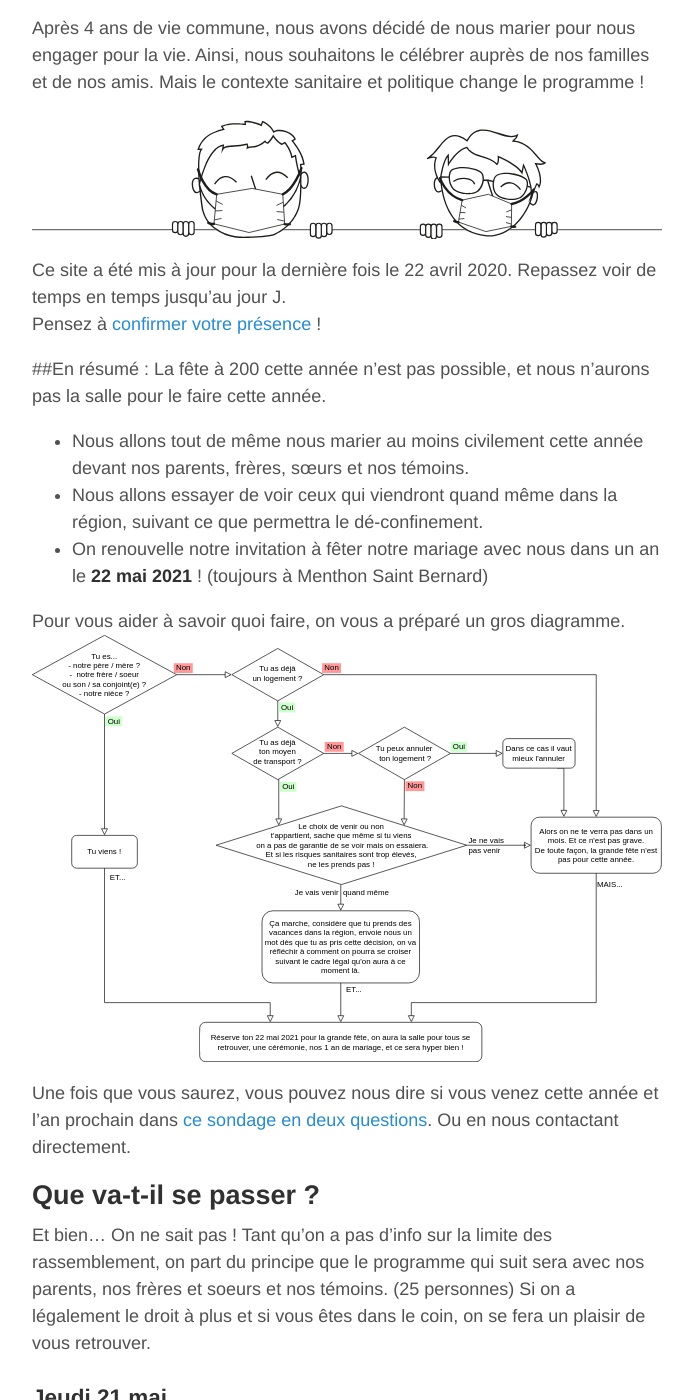
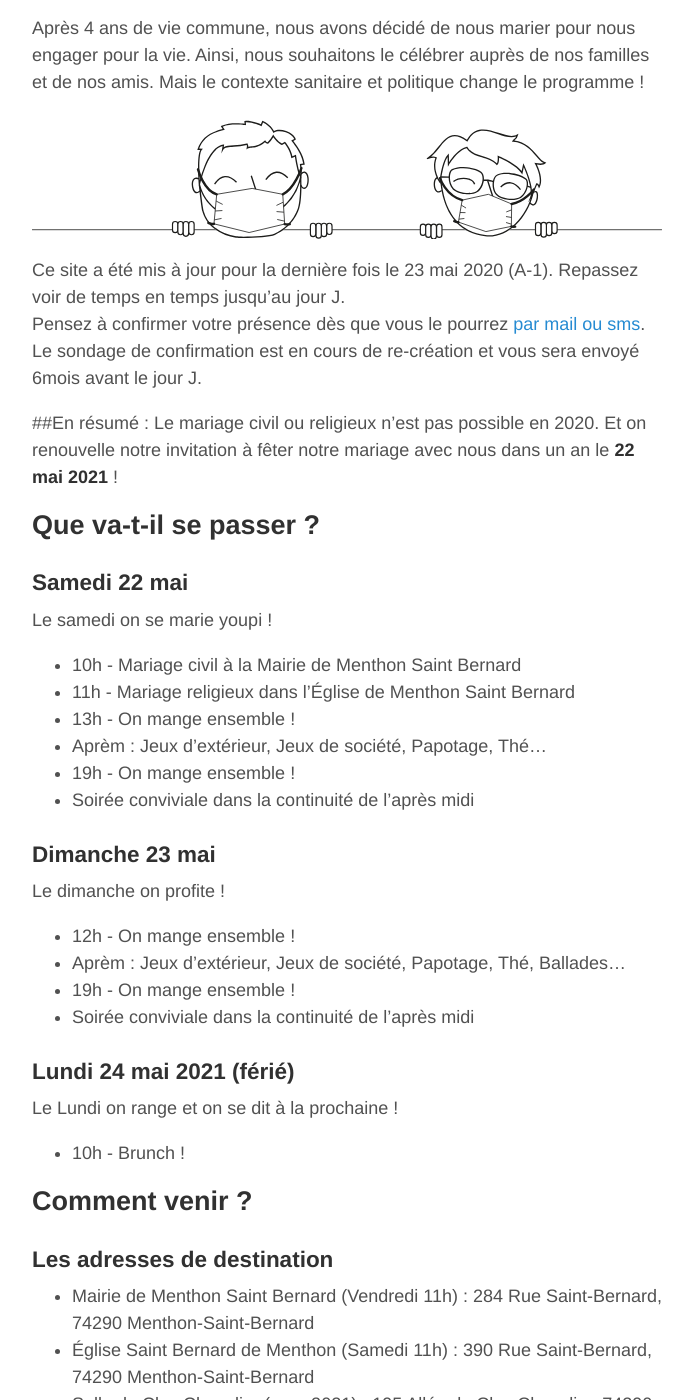
Before and after one commit to francoismarceau/blog, a Jekyll site: the page built from index.md, in a window 1280 px wide and 1400 px high, scrolled down 202 px. Shown: the whole window, without its empty margins (293-986 px from the left). Built offline with Jekyll 4.4.1, drawn with Linux system fonts in a browser that asks for light colours; some of the changed text lies outside the part shown.

Commit message:
modif horizon 2021

```diff
--- a/index.md
+++ b/index.md
@@ -9,62 +9,35 @@ title: On va se marier !
 Après 4 ans de vie commune, nous avons décidé de nous marier pour nous engager pour la vie. Ainsi, nous souhaitons le célébrer auprès de nos familles et de nos amis. Mais le contexte sanitaire et politique change le programme !
 
 
-
 ![image de nous](/assets/banner_pandemic.svg)
 
-Ce site a été mis à jour pour la dernière fois le 22 avril 2020. Repassez voir de temps en temps jusqu'au jour J.
-Pensez à [confirmer votre présence](https://docs.google.com/forms/d/e/1FAIpQLScYT0rV9Enf2myDoLE5mVnJNy8qGxbD27JnDLs2kgbEgZYQFg/viewform?usp=sf_link) !
+Ce site a été mis à jour pour la dernière fois le 23 mai 2020 (A-1). Repassez voir de temps en temps jusqu'au jour J.
+Pensez à confirmer votre présence dès que vous le pourrez [par mail ou sms](/contact). Le sondage de confirmation est en cours de re-création et vous sera envoyé 6mois avant le jour J.
 
 
 ##En résumé :
-La fête à 200 cette année n’est pas possible, et nous n’aurons pas la salle pour le faire cette année.
-* Nous allons tout de même nous marier au moins civilement cette année devant nos parents, frères, sœurs et nos témoins.
-* Nous allons essayer de voir ceux qui viendront quand même dans la région, suivant ce que permettra le dé-confinement.
-* On renouvelle notre invitation à fêter notre mariage avec nous dans un an le **22 mai 2021** ! (toujours à Menthon Saint Bernard)
-
-Pour vous aider à savoir quoi faire, on vous a préparé un gros diagramme.
-![gros diagramme](/assets/diagramme.svg)
-
-Une fois que vous saurez, vous pouvez nous dire si vous venez cette année et l'an prochain dans [ce sondage en deux questions](https://docs.google.com/forms/d/e/1FAIpQLScYT0rV9Enf2myDoLE5mVnJNy8qGxbD27JnDLs2kgbEgZYQFg/viewform?usp=sf_link). Ou en nous contactant directement.
+Le mariage civil ou religieux n’est pas possible en 2020. Et on renouvelle notre invitation à fêter notre mariage avec nous dans un an le **22 mai 2021** !
 
 
 ## Que va-t-il se passer ?
-Et bien… On ne sait pas ! Tant qu’on a pas d’info sur la limite des rassemblement, on part du principe que le programme qui suit sera avec nos parents, nos frères et soeurs et nos témoins. (25 personnes)
-Si on a légalement le droit à plus et si vous êtes dans le coin, on se fera un plaisir de vous retrouver.
 
-### Jeudi 21 mai
-Confinement.
-
-### Vendredi 22 mai
-* 11h - Mariage civil à la Mairie de Menthon Saint Bernard
-* 12h - On mange ensemble !
+### Samedi 22 mai
+Le samedi on se marie youpi !
+* 10h - Mariage civil à la Mairie de Menthon Saint Bernard
+* 11h - Mariage religieux dans l’Église de Menthon Saint Bernard
+* 13h - On mange ensemble !
 * Aprèm : Jeux d’extérieur, Jeux de société, Papotage, Thé…
-
-### Samedi 23 mai
-Le samedi on se marie, peut être...
-* 11h - Mariage religieux dans l’Église de Menthon Saint Bernard (inch’allah)
-* 12h - On mange ensemble !
-* Aprèm : Jeux d’extérieur, Jeux de société, Papotage, Thé…
-
-### Dimanche 24 mai
-Le dimanche on range et on se dit à l’année prochaine!
-* 10h - Brunch
+* 19h - On mange ensemble !
+* Soirée conviviale dans la continuité de l’après midi
 
 
-Par contre l’an prochain, tout le monde est invité, on sera en mesure d’accueillir nos amis et notre famille au complet.
-
-### Samedi 22 mai 2021
-Le samedi on fait la fête, eh !
-* 11h - Mariage religieux (si pas fait en 2020) ou cérémonie de renouvellement des voeux dans l'Église de Menthon Saint Bernard
-* 12h - Repas pour tous
-* Aprèm : Jeux d’extérieur, Jeux de société, Danse, Papotage, Thé, Bar à Cocktail, Surprises…
-* 19h - Repas pour tous
+### Dimanche 23 mai
+Le dimanche on profite !
+* 12h - On mange ensemble !
+* Aprèm : Jeux d’extérieur, Jeux de société, Papotage, Thé, Ballades...
+* 19h - On mange ensemble !
 * Soirée conviviale dans la continuité de l’après midi
 
-### Dimanche 23 mai 2021
-Le dimanche on ne fait rien, ou à la limite on profite !
-* 13h - Pique-nique participatif en montagne (Cascade d’Angon /  Beauregard / Col des  nes suivant météo)
-* 19h - Pique-nique participatif au port de Menthon Saint Bernard
 
 ### Lundi 24 mai 2021 (férié)
 Le Lundi on range et on se dit à la prochaine !
@@ -72,6 +45,7 @@ Le Lundi on range et on se dit à la prochaine !
 
 
 ## Comment venir ?
+
 ### Les adresses de destination
 * Mairie de Menthon Saint Bernard (Vendredi 11h) : 284 Rue Saint-Bernard, 74290 Menthon-Saint-Bernard
 * Église Saint Bernard de Menthon (Samedi 11h) : 390 Rue Saint-Bernard, 74290 Menthon-Saint-Bernard
@@ -108,8 +82,6 @@ Si vous préférez tout de même nous faire un cadeau, voici la liste de ce qu'o
 
 Pour participer, [faites un don sur notre cagnotte Paypal](https://paypal.me/pools/c/8mKyJgbJcC) et dites nous ce que vous souhaiteriez nous offrir. Vous pouvez bien évidemment nous offrir une part d'un cadeau pour nous aider à le financer !
 
-* une machine à coudre industrielle Juki DL5550-N (300€, déjà achetée pour confectionner nos tenues)
-* [Des intercom](https://www.speedway.fr/194519-kit-bluetooth-cardo-scala-rider-freecom-4-duo.html) pour casque de moto 415€
 * [Un GPS moto](https://www.tomtom.com/fr_fr/drive/motorcycle/products/rider-550/) 400 €
 * Des jeux de société (on a déjà : Carcasonne, Patchwork,Through the ages, Citadelle, Pizza time, Cromino, Tantrix, Kodama, KanaGawa, KillerParty) 10 à 40€
 * Du matériel de camping compact pour des road-trips à moto (tente p.ex.)
@@ -119,10 +91,11 @@ Pour participer, [faites un don sur notre cagnotte Paypal](https://paypal.me/poo
 * un NAS
 * De l'aide pour financer notre voyage de noce (cet été, surement l'Ecosse à moto)
 * Une invitation à venir vous voir
-* Un pare-choc pour notre kangoo de location (oups!)
 
 Déjà offerts :
 * Des mannequins de couture Homme et Femme
+* Une machine à coudre industrielle Juki DL5550-N
+* Des intercom (mini talki-walky pour se parler à moto)
 
 ## Qui sommes nous ?
 François, fils de
@@ -143,4 +116,4 @@ Lucie, fille de
 
 ## Confirmez nous votre venue !
 Dès que vous pouvez, confirmez nous votre venue [par mail ou sms](/contact).
-Ou en répondant à [ce sondage en deux questions](https://docs.google.com/forms/d/e/1FAIpQLScYT0rV9Enf2myDoLE5mVnJNy8qGxbD27JnDLs2kgbEgZYQFg/viewform?usp=sf_link).
+Un sondage plus précis est en préparation et vous sera envoyé 6 mois avant.
```
Also changed, not shown: contact.md (+1 -4 lines), pandemic.md (+4 -6 lines).
